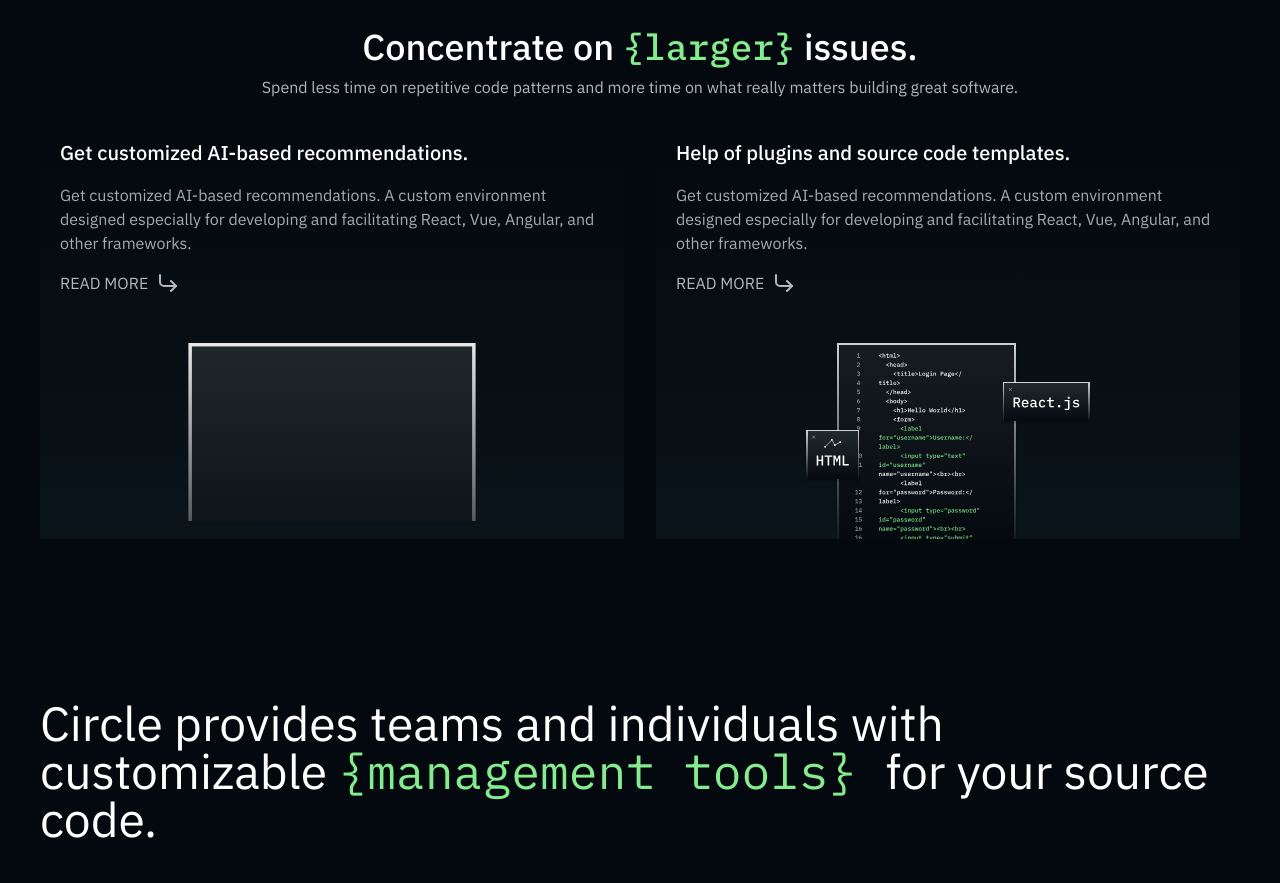
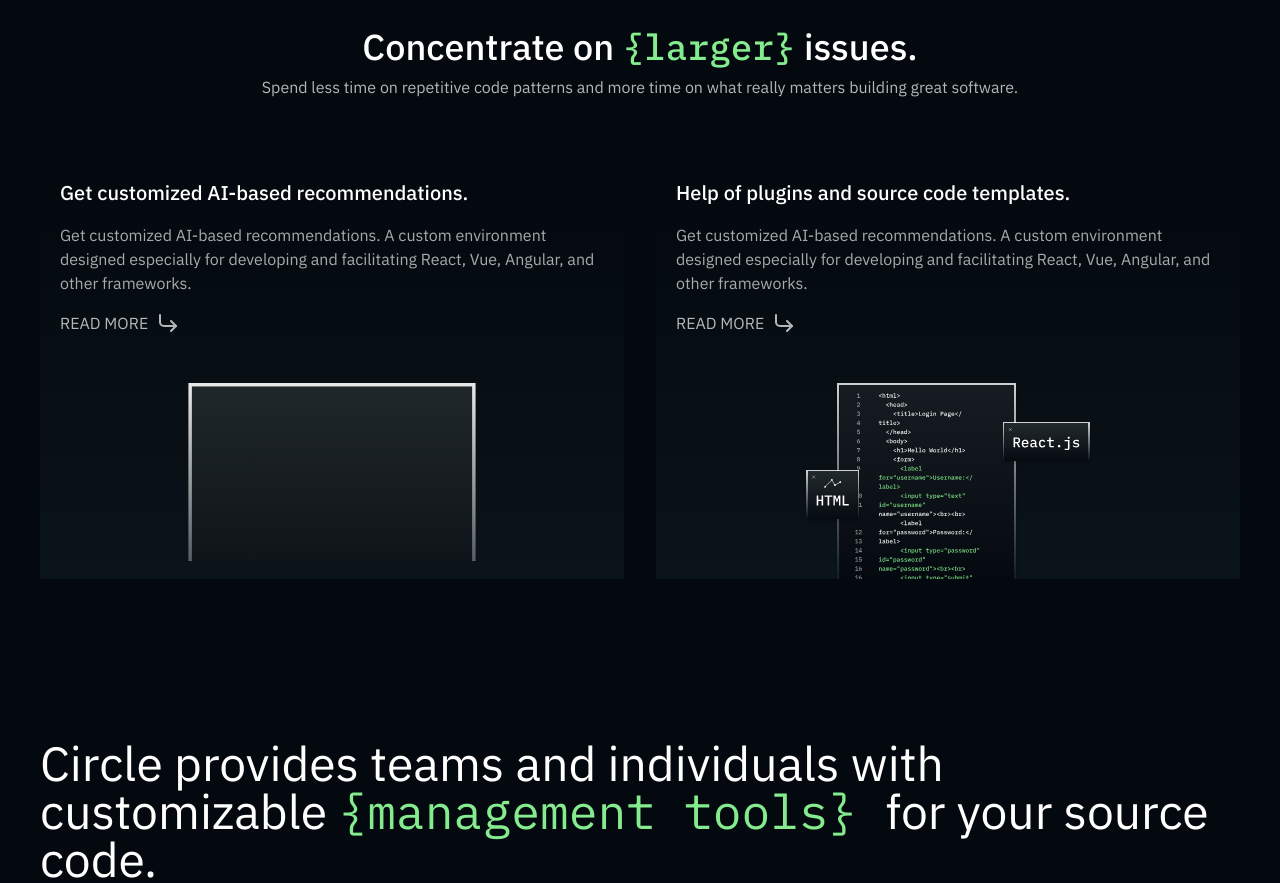
Before and after one commit to abdul-musabbir/md-abdul-mottalib, a React (Vite) app: page / in a window 1280 px wide. Shown: the part 2580-3463 px from the top of the page. Built offline with nearby package versions, Linux system fonts and the light colour scheme.

Commit message:
update concentrate section

```diff
--- a/src/components/Concentrate.jsx
+++ b/src/components/Concentrate.jsx
@@ -17,7 +17,7 @@ export default function Concentrate() {
         </p>
       </div>
 
-      <div className="xl:mt-10 mt-20">
+      <div className="mt-20">
         <ContentBox data={data} />
       </div>
     </div>
```
